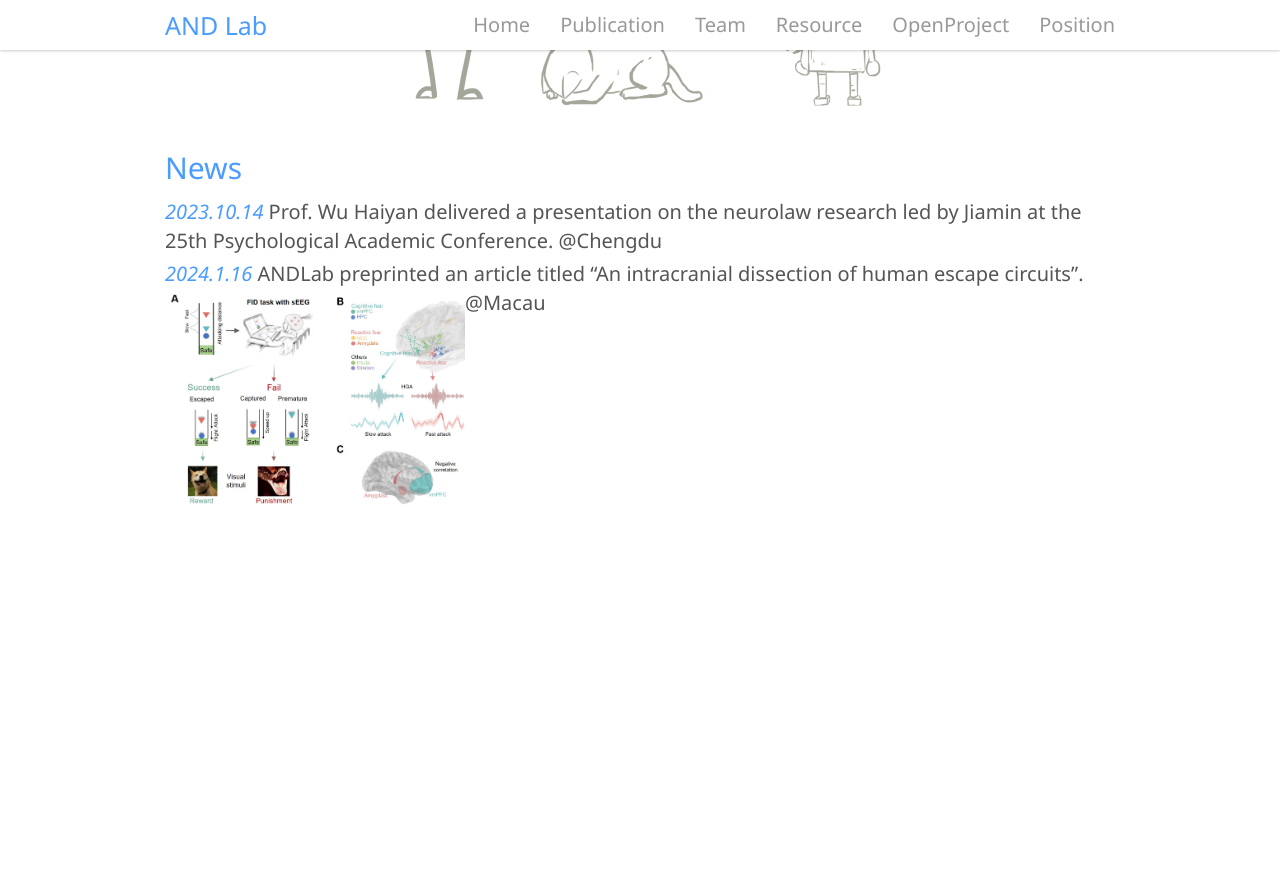
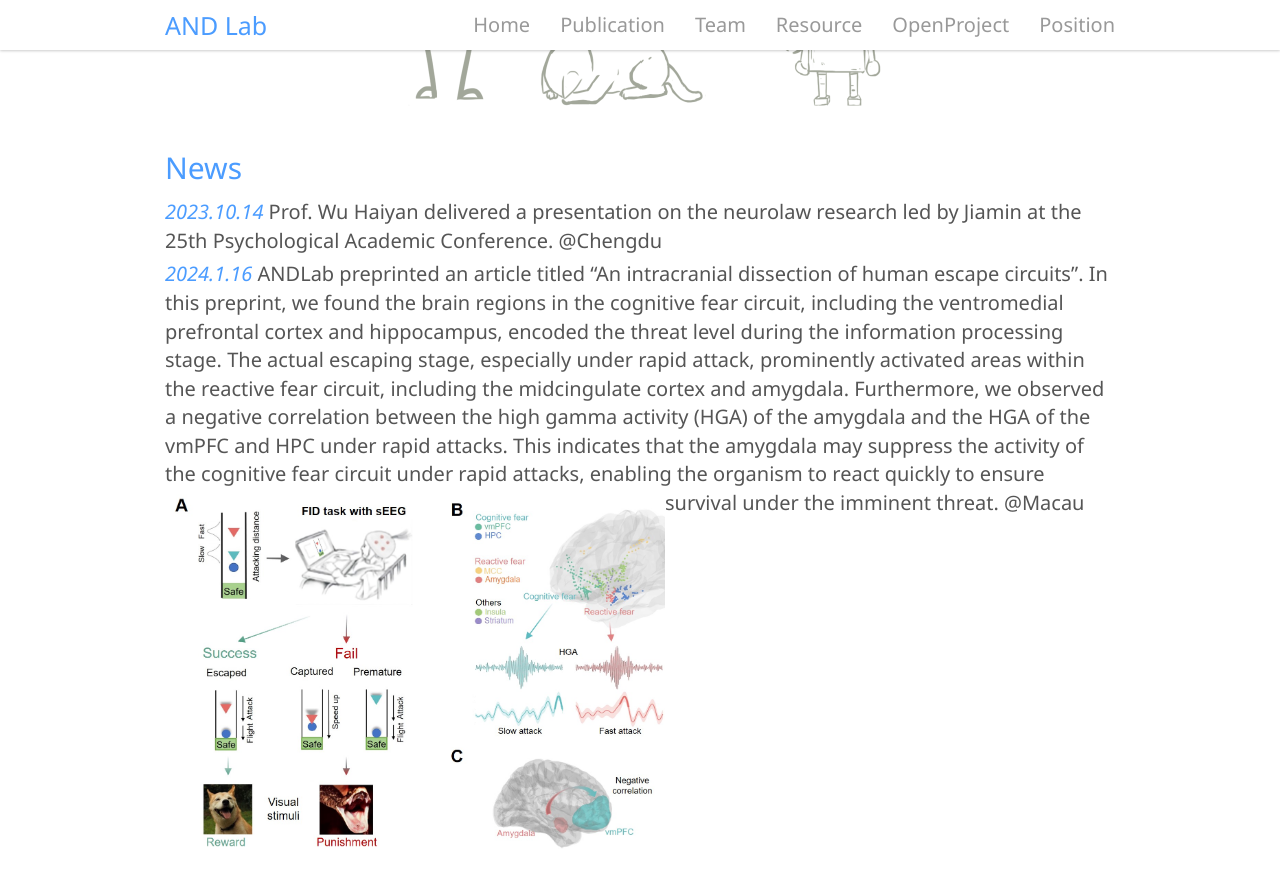
Before and after one commit to andlab-um/lab-website, a Jekyll site: the page built from _pages/home.md, in a window 1280 px wide and 900 px high, scrolled down 1668 px. Shown: the top 887 px of the window. Built offline with Jekyll 4.4.1, drawn with Linux system fonts in a browser that asks for light colours; nearby versions of some CDN libraries; before the commit the page ends 2237 px from its top, so only the background shows below that.

Commit message:
Update home.md

```diff
--- a/_pages/home.md
+++ b/_pages/home.md
@@ -28,5 +28,5 @@ The Affective, Neuroscience, and Decision-making lab is located at the [Centre f
 
 *2023.10.14* Prof. Wu Haiyan delivered a presentation on the neurolaw research led by Jiamin at the 25th Psychological Academic Conference. @Chengdu
 
-*2024.1.16* ANDLab preprinted an article titled "An intracranial dissection of human escape circuits". @Macau
-<img src="./../assets/images/homepage/escape_summary_figure.jpg" alt="figure4" align="left" width="300">
+*2024.1.16* ANDLab preprinted an article titled "An intracranial dissection of human escape circuits". In this preprint, we found the brain regions in the cognitive fear circuit, including the ventromedial prefrontal cortex and hippocampus, encoded the threat level during the information processing stage. The actual escaping stage, especially under rapid attack, prominently activated areas within the reactive fear circuit, including the midcingulate cortex and amygdala. Furthermore, we observed a negative correlation between the high gamma activity (HGA) of the amygdala and the HGA of the vmPFC and HPC under rapid attacks. This indicates that the amygdala may suppress the activity of the cognitive fear circuit under rapid attacks, enabling the organism to react quickly to ensure survival under the imminent threat. @Macau
+<img src="./../assets/images/homepage/escape_summary_figure.jpg" alt="figure4" align="left" width="500">
```
